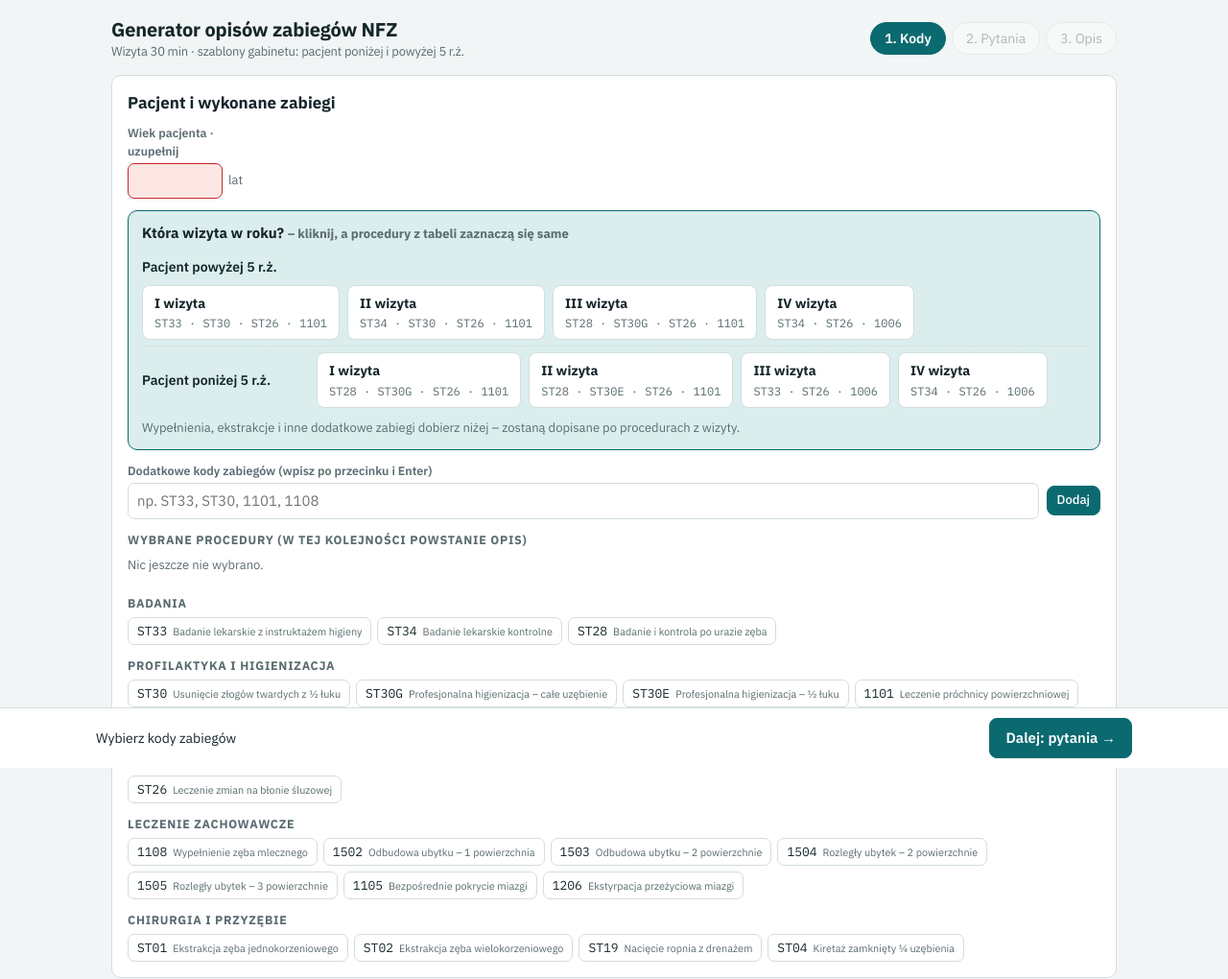
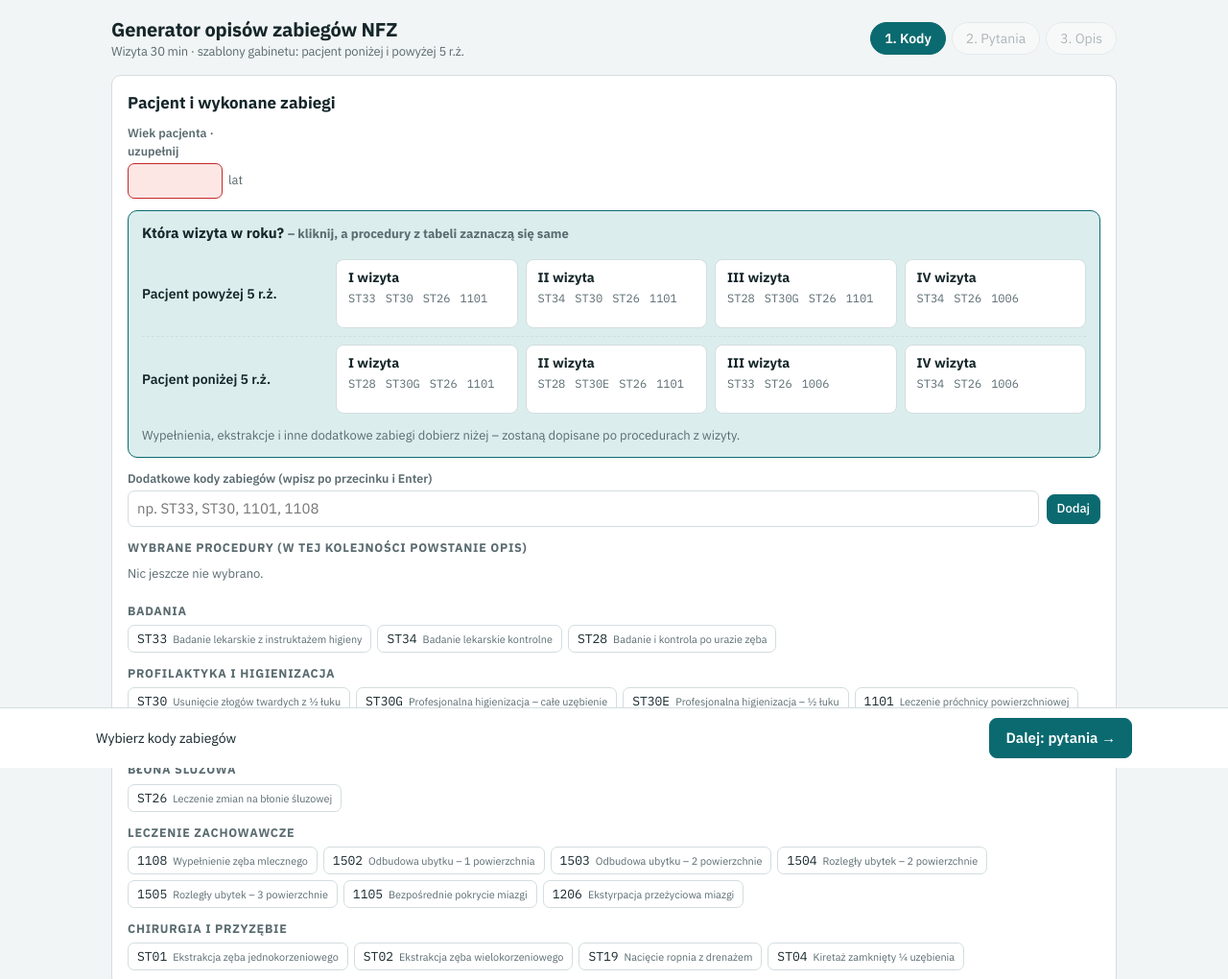
Before and after one commit to 86d8n52d6y-netizen/opisy-nfz, a plain HTML site: page index.html in a window 1280 px wide. Shown: the top 1020 px of the page at 96% size. Drawn offline with Linux system fonts and the light colour scheme.

Commit message:
Wyrównanie przycisków wizyt I–IV w równą siatkę
Co-Authored-By: Claude Opus 5.5 <noreply@anthropic.com>
Claude-Session: https://claude.ai/code/session_01C24tiW5V2uicnbGNkscfDn

```diff
--- a/index.html
+++ b/index.html
@@ -117,14 +117,15 @@ table.sum th{color:var(--muted);font-weight:600;font-size:12.5px}
 table.sum td.m{font-family:var(--font-mono)}
 .plans{border:1px solid var(--accent);background:var(--accent-soft);border-radius:var(--r);padding:12px 14px;margin:12px 0 4px}
 .plans-h{margin:0 0 8px;font-size:15px}
-.plan-row{display:flex;flex-wrap:wrap;gap:8px 12px;align-items:center;padding:6px 0}
+.plan-row{display:grid;grid-template-columns:190px minmax(0,1fr);gap:8px 12px;align-items:center;padding:8px 0}
 .plan-row+.plan-row{border-top:1px dashed var(--line)}
 .plan-row.dim{opacity:.55}
-.plan-lab{min-width:170px;font-weight:600;font-size:14px}
-.plan-btns{display:flex;flex-wrap:wrap;gap:8px}
-.plan-btn{font:inherit;display:flex;flex-direction:column;align-items:flex-start;gap:2px;border:1px solid var(--line);background:var(--surface);color:var(--ink);border-radius:8px;padding:8px 12px;cursor:pointer;min-width:150px}
-.plan-btn b{font-size:14px}.plan-btn span{font-family:var(--font-mono);font-size:12px;color:var(--muted)}
-.plan-btn.on{background:var(--accent);border-color:var(--accent);color:var(--accent-ink)}.plan-btn.on span{color:var(--accent-ink);opacity:.9}
+.plan-lab{font-weight:600;font-size:14px}
+.plan-btns{display:grid;grid-template-columns:repeat(4,minmax(0,1fr));gap:8px}
+.plan-btn{font:inherit;display:flex;flex-direction:column;align-items:flex-start;justify-content:flex-start;gap:3px;width:100%;min-width:0;height:100%;min-height:72px;border:1px solid var(--line);background:var(--surface);color:var(--ink);border-radius:8px;padding:8px 12px;cursor:pointer;text-align:left}
+.plan-btn b{font-size:14px}.plan-btn .pc{display:flex;flex-wrap:wrap;gap:2px 10px;font-family:var(--font-mono);font-size:12px;color:var(--muted);line-height:1.35}.plan-btn .pc i{font-style:normal;white-space:nowrap}
+.plan-btn.on{background:var(--accent);border-color:var(--accent);color:var(--accent-ink)}.plan-btn.on .pc{color:var(--accent-ink);opacity:.9}
+@media (max-width:760px){.plan-row{grid-template-columns:1fr}.plan-btns{grid-template-columns:repeat(2,minmax(0,1fr))}}
 .copyall{display:flex;align-items:center;justify-content:space-between;gap:12px;flex-wrap:wrap;background:var(--accent-soft);border:1px solid var(--accent);border-radius:var(--r);padding:14px 16px;margin-bottom:14px}
 .copyall p{margin:0;font-size:14px}
 .btn.big{font-size:16px;padding:12px 22px}
@@ -148,7 +149,7 @@ table.sum td.m{font-family:var(--font-mono)}
 <div class="toast" id="toast" role="status"></div>
 <textarea id="clip" aria-hidden="true" style="position:fixed;left:-9999px;top:0;opacity:0"></textarea>
 
-<script src="szablony.js?v=2026-11-15-4"></script>
+<script src="szablony.js?v=2026-11-15-5"></script>
 <script>
 
 /* ---------- stan ---------- */
@@ -417,7 +418,7 @@ const PLANS={
 function plansHTML(){const a=AGE();const match=a===null?null:(a<5?'u5':'o5');
   const row=k=>{const isM=match===k;const dim=match&&!isM;
     return `<div class="plan-row${dim?' dim':''}"><div class="plan-lab">${PLANS[k].label}${isM?' <span class="code">wg wieku</span>':''}</div><div class="plan-btns">${Object.entries(PLANS[k].v).map(([w,cs])=>{const on=state.plan&&state.plan.p===k&&state.plan.w===w;
-      return `<button type="button" class="plan-btn${on?' on':''}" data-act="plan" data-p="${k}" data-w="${w}" aria-pressed="${on}"><b>${w} wizyta</b><span>${cs.join(' · ')}</span></button>`;}).join('')}</div></div>`;};
+      return `<button type="button" class="plan-btn${on?' on':''}" data-act="plan" data-p="${k}" data-w="${w}" aria-pressed="${on}"><b>${w} wizyta</b><span class="pc">${cs.map(c=>`<i>${c}</i>`).join('')}</span></button>`;}).join('')}</div></div>`;};
   const order=match==='u5'?['u5','o5']:['o5','u5'];
   const warn=state.plan&&match&&state.plan.p!==match?`<div class="warn">Wybrany plan jest dla grupy „${PLANS[state.plan.p].label.toLowerCase()}”, a wpisany wiek to ${a} lat.</div>`:'';
   return `<div class="plans"><h3 class="plans-h">Która wizyta w roku? <span class="note">– kliknij, a procedury z tabeli zaznaczą się same</span></h3>${order.map(row).join('')}${warn}<p class="note" style="margin:6px 0 0">Wypełnienia, ekstrakcje i inne dodatkowe zabiegi dobierz niżej – zostaną dopisane po procedurach z wizyty.</p></div>`;}
```
